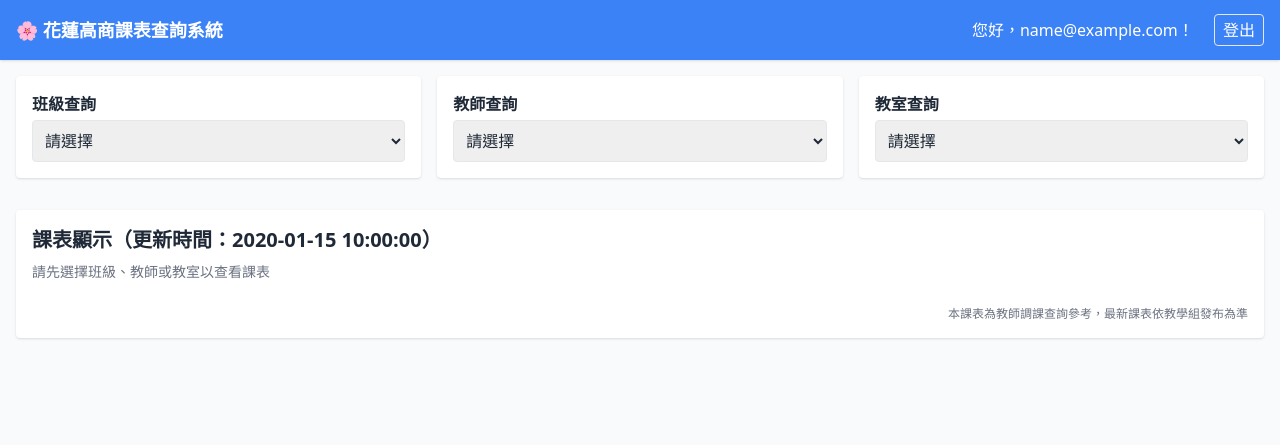
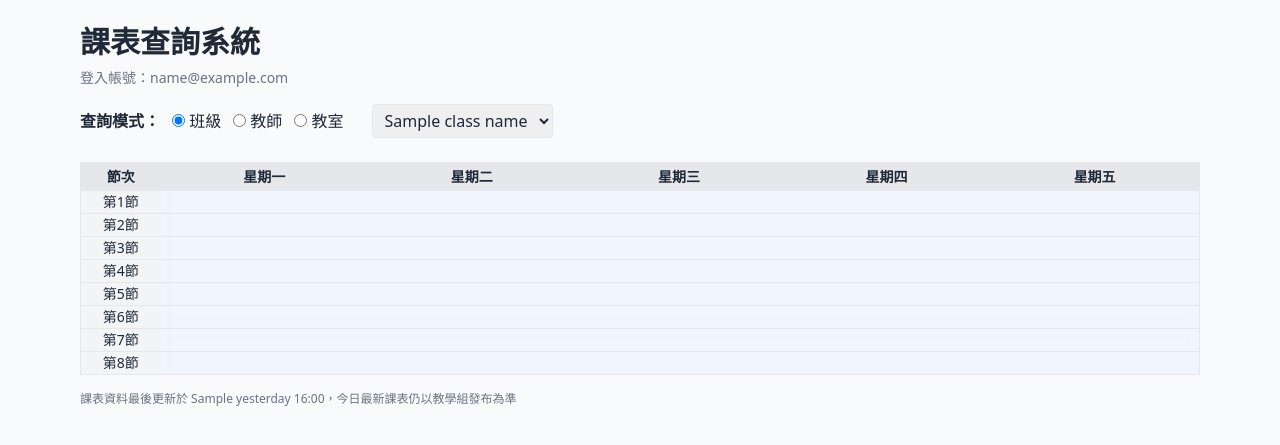
Before and after one commit to hlbhacademy/curriculum, a Flask app: template templates/index.html in a window 1280 px wide. Shown: the top 445 px of the page. Run offline with Flask 3, Linux system fonts and the light colour scheme; the template is opened without the code that fills it: most values are stand-ins (such as "Sample title", 1, 10 or a date in 2020); some libraries are stand-ins or nearby versions.

Commit message:
Update index.html

```diff
--- a/templates/index.html
+++ b/templates/index.html
@@ -5,143 +5,109 @@
   <meta name="viewport" content="width=device-width, initial-scale=1.0" />
   <title>課表查詢系統</title>
   <script src="https://cdn.tailwindcss.com"></script>
-  <script>
-    tailwind.config = {
-      theme: {
-        extend: {
-          colors: {
-            primary: '#3B82F6',
-            suggested: 'rgba(59, 130, 246, 0.2)',
-            discouraged: 'rgba(251, 191, 36, 0.2)',
-            origin: 'rgba(107, 114, 128, 0.2)',
-          }
-        }
-      }
-    }
-  </script>
 </head>
 <body class="bg-gray-50 text-gray-800">
-  <div class="p-4 bg-primary text-white flex justify-between items-center shadow">
-    <h1 class="text-lg font-semibold">🌸 花蓮高商課表查詢系統</h1>
-    <div>
-      您好，{{ email }}！
-      <a href="/logout" class="ml-4 border px-2 py-1 rounded hover:bg-white hover:text-primary transition">登出</a>
-    </div>
-  </div>
+  <div class="max-w-6xl mx-auto px-4 py-6">
+    <h1 class="text-3xl font-bold mb-2">課表查詢系統</h1>
+    <p class="text-sm text-gray-500 mb-4">登入帳號：{{ email }}</p>
 
-  <div class="grid grid-cols-1 md:grid-cols-3 gap-4 p-4">
-    <div class="bg-white p-4 shadow rounded">
-      <label class="font-semibold">班級查詢</label>
-      <select id="classSelect" class="w-full border mt-1 p-2 rounded">
-        <option selected disabled>請選擇</option>
+    <!-- 查詢區塊 -->
+    <div class="flex flex-wrap items-center gap-3 mb-6">
+      <label class="font-semibold">查詢模式：</label>
+      <label><input type="radio" name="mode" value="class" checked> 班級</label>
+      <label><input type="radio" name="mode" value="teacher"> 教師</label>
+      <label><input type="radio" name="mode" value="room"> 教室</label>
+
+      <select id="target" class="ml-4 px-2 py-1 border rounded">
         {% for name in class_names %}
           <option value="{{ name }}">{{ name }}</option>
         {% endfor %}
       </select>
     </div>
-    <div class="bg-white p-4 shadow rounded">
-      <label class="font-semibold">教師查詢</label>
-      <select id="teacherSelect" class="w-full border mt-1 p-2 rounded">
-        <option selected disabled>請選擇</option>
-        {% for name in teacher_names %}
-        <option value="{{ name }}">{{ name }}</option>
+
+    <!-- 課表標題含日期列 -->
+    <div class="overflow-x-auto">
+      <table class="w-full border text-center text-sm">
+        <thead class="bg-gray-200">
+          <tr>
+            <th class="w-20">節次</th>
+            {% for day in range(1, 6) %}
+              <th class="px-2 py-1">
+                星期{{ '一二三四五'[day-1] }}<br />
+                <span class="text-xs text-gray-500">
+                  {{ weekday_dates.get(day, '') }}
+                </span>
+              </th>
             {% endfor %}
-      </select>
-    </div>
-    <div class="bg-white p-4 shadow rounded">
-      <label class="font-semibold">教室查詢</label>
-      <select id="roomSelect" class="w-full border mt-1 p-2 rounded">
-        <option selected disabled>請選擇</option>
-        {% for name in room_names %}
-        <option value="{{ name }}">{{ name }}</option>
+          </tr>
+        </thead>
+        <tbody id="scheduleBody">
+          {% for p in range(1, 9) %}
+            <tr class="border-b">
+              <td class="bg-gray-100 font-medium">第{{ p }}節</td>
+              {% for d in range(1, 6) %}
+                <td class="py-2 text-sm text-gray-700 bg-blue-50" id="cell-{{ d }}-{{ p }}"></td>
               {% endfor %}
-      </select>
-    </div>
+            </tr>
+          {% endfor %}
+        </tbody>
+      </table>
     </div>
 
-  <div class="p-4">
-    <div class="bg-white rounded shadow p-4">
-      <h2 class="text-xl font-bold mb-2">課表顯示（更新時間：{{ update_time }}）</h2>
-      <p class="text-sm text-gray-500 mb-4">請先選擇班級、教師或教室以查看課表</p>
-      <div class="overflow-x-auto">
-        <table class="w-full border text-center" id="scheduleTable"></table>
-      </div>
-<p class="text-xs text-right text-gray-500 mt-2">
-  本課表為教師調課查詢參考，最新課表依教學組發布為準
+    <p class="text-xs text-gray-500 mt-4">
+      課表資料最後更新於 {{ yesterday }} 16:00，今日最新課表仍以教學組發布為準
     </p>
   </div>
-  </div>
 
+  <!-- JS 載入與互動邏輯 -->
   <script>
-    const scheduleTable = document.getElementById("scheduleTable")
-    let currentTarget = null
-    const weekdays = ["節次", "星期一", "星期二", "星期三", "星期四", "星期五"]
+    async function loadSchedule() {
+      const mode = document.querySelector('input[name="mode"]:checked').value;
+      const target = document.getElementById("target").value;
+      const res = await fetch(`/schedule/${mode}/${target}`);
+      const data = await res.json();
 
-    const drawTable = (data = {}) => {
-      let html = "<tr>" + weekdays.map(day => `<th class='p-2 border bg-gray-100'>${day}</th>`).join('') + "</tr>"
-      for (let i = 1; i <= 8; i++) {
-        html += `<tr>`
-        html += `<td class='border bg-gray-100 p-1'>第${i}節</td>`
+      // 清空
       for (let d = 1; d <= 5; d++) {
-          const key = `${d}-${i}`
-          const course = data[key]
-          html += `<td class='border p-2 align-top cursor-pointer hover:bg-gray-50' data-key='${key}'>` +
-            (course ? `${course.subject}<br><span class='text-xs text-gray-500'>${course.teacher}</span>` : "") +
-            `</td>`
+        for (let p = 1; p <= 8; p++) {
+          document.getElementById(`cell-${d}-${p}`).innerHTML = "";
         }
-        html += `</tr>`
-      }
-      scheduleTable.innerHTML = html
-
-      scheduleTable.querySelectorAll("td[data-key]").forEach(cell => {
-        cell.addEventListener("click", async () => {
-          scheduleTable.querySelectorAll("td").forEach(td => td.classList.remove("border-blue-400", "border-dashed", "bg-suggested", "bg-discouraged", "bg-origin"))
-
-          const [d, p] = cell.dataset.key.split("-").map(Number)
-          currentTarget = { day: d, period: p }
-
-          cell.classList.add("bg-origin")
-
-          const mode = document.querySelector("select:valid").id.replace("Select", "")
-          const target = document.querySelector("select:valid").value
-          const res = await fetch("/swap-options", {
-            method: "POST",
-            headers: { "Content-Type": "application/json" },
-            body: JSON.stringify({ mode, target, weekday: d, period: p })
-          })
-          const result = await res.json()
-          result.forEach(opt => {
-            const td = document.querySelector(`td[data-key='${opt.day}-${opt.period}']`)
-            if (td) {
-              if ((opt.period === 8 && opt.original_period <= 7) || (opt.original_period === 8 && opt.period <= 7)) {
-                return // 禁止對調
-              }
-              td.classList.add(opt.recommended ? "border-blue-400" : "border-yellow-400")
-              td.classList.add(opt.recommended ? "bg-suggested" : "bg-discouraged")
-              td.classList.add("border-2", "border-dashed")
-              td.title = opt.reason || "建議對調"
-            }
-          })
-        })
-      })
       }
 
-    const fetchSchedule = async (mode, target) => {
-      const res = await fetch(`/schedule/${mode}/${target}`)
-      const json = await res.json()
-      drawTable(json)
+      // 填入課表
+      for (const key in data) {
+        const [d, p] = key.split("-");
+        const content = `${data[key].subject}<br><span class='text-xs text-gray-500'>${data[key].teacher}</span>`;
+        document.getElementById(`cell-${d}-${p}`).innerHTML = content;
+      }
     }
 
-    document.querySelectorAll("select").forEach(select => {
-      select.addEventListener("change", e => {
-        document.querySelectorAll("select").forEach(s => {
-          if (s !== select) s.selectedIndex = 0
-        })
-        const mode = select.id.replace("Select", "")
-        const target = select.value
-        fetchSchedule(mode, target)
-      })
-    })
+    document.getElementById("target").addEventListener("change", loadSchedule);
+    document.querySelectorAll('input[name="mode"]').forEach(radio => {
+      radio.addEventListener("change", async () => {
+        const mode = document.querySelector('input[name="mode"]:checked').value;
+        const select = document.getElementById("target");
+        select.innerHTML = "";
+
+        const options = {
+          "class": {{ class_names|tojson }},
+          "teacher": {{ teacher_names|tojson }},
+          "room": {{ room_names|tojson }}
+        }[mode];
+
+        options.forEach(name => {
+          const option = document.createElement("option");
+          option.value = name;
+          option.textContent = name;
+          select.appendChild(option);
+        });
+
+        await loadSchedule();
+      });
+    });
+
+    // 初始載入
+    window.onload = loadSchedule;
   </script>
 </body>
 </html>
```
Lines whose indentation alone changed are shown as unchanged.
